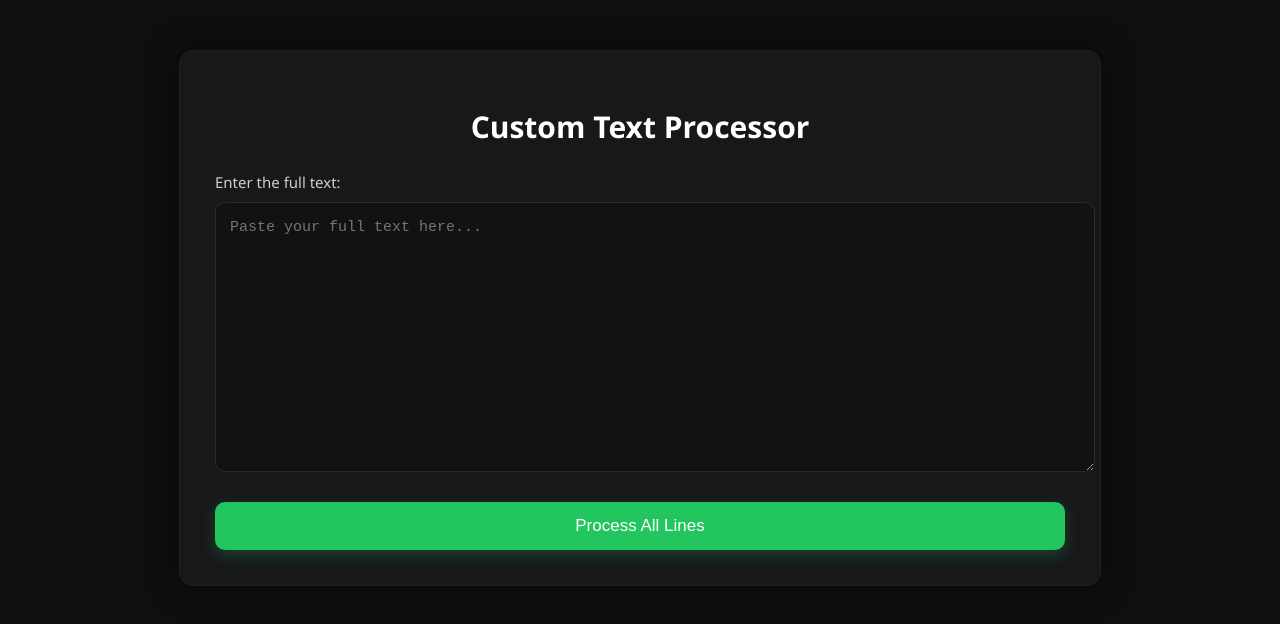
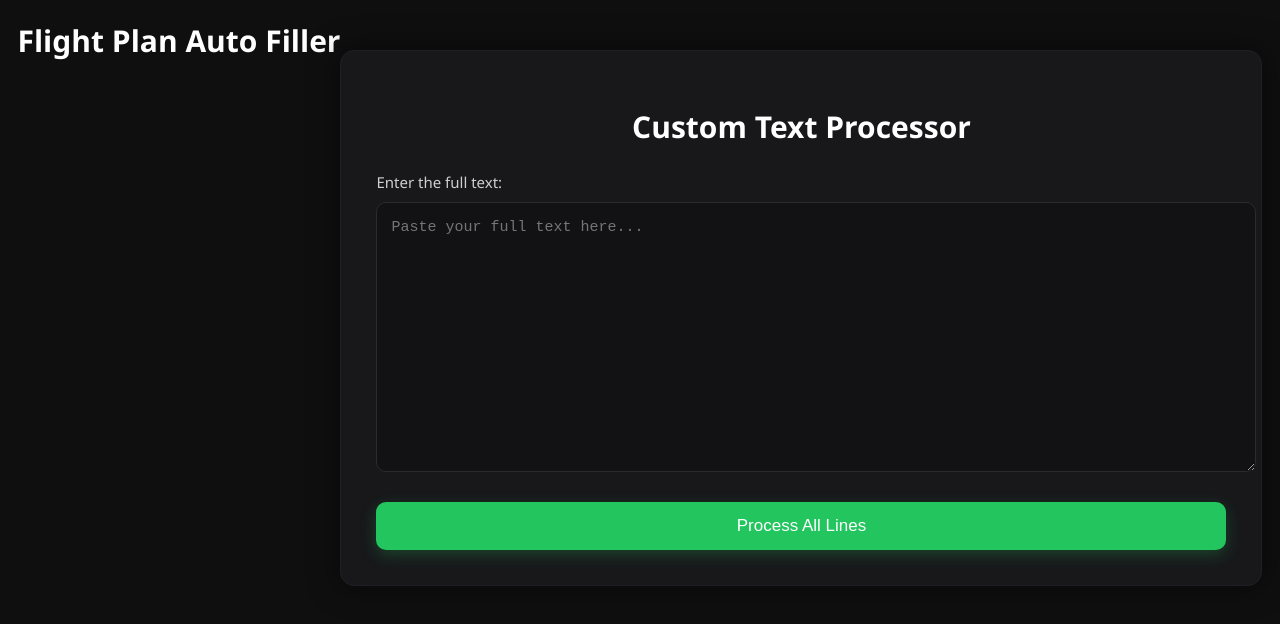
Before and after one commit to ah1118/FPL, a plain HTML site: page index.html in a window 1280 px wide. Drawn offline with Linux system fonts and the light colour scheme.

Commit message:
Update title and structure of index.html

```diff
--- a/index.html
+++ b/index.html
@@ -3,7 +3,7 @@
 <head>
     <meta charset="UTF-8" />
     <meta name="viewport" content="width=device-width, initial-scale=1.0" />
-    <title>Custom Text Processor</title>
+    <h1 class="title">Flight Plan Auto Filler</h1>
 
     <!-- CSS -->
     <link rel="stylesheet" href="style.css" />
```
